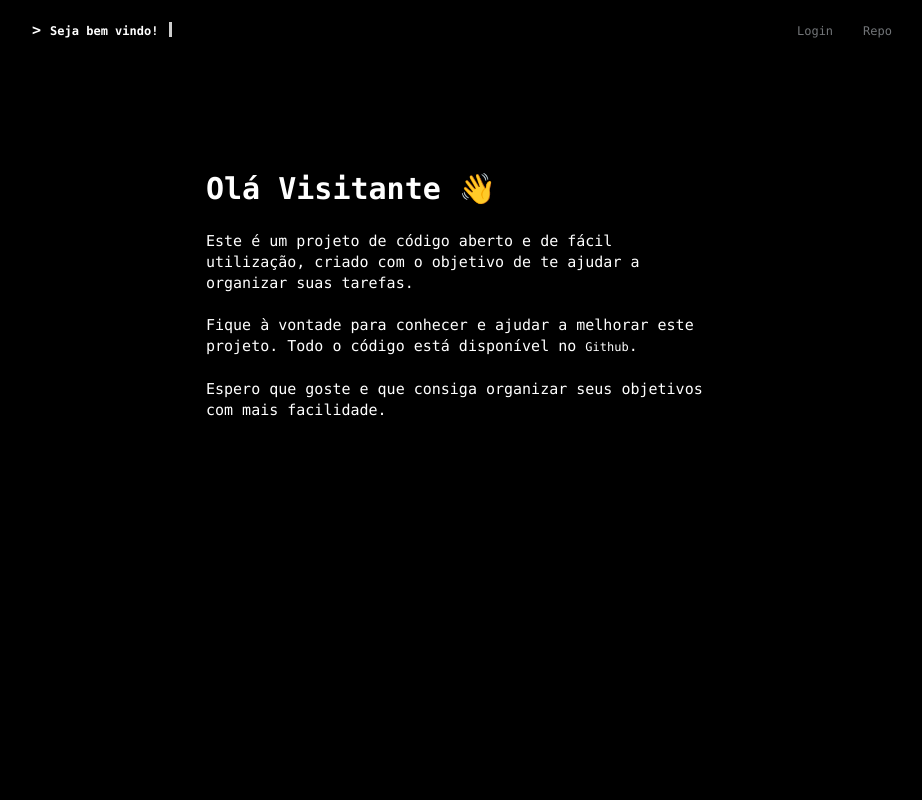
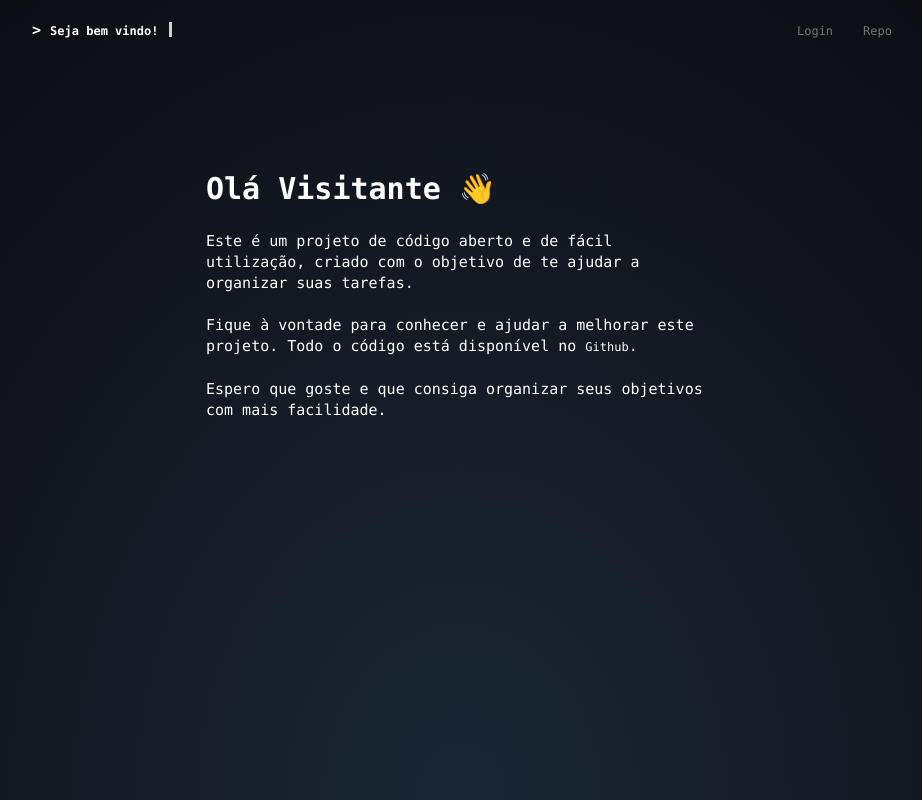
Before and after one commit to QueirozT/Lista-de-tarefas, a Flask app: page / in a window 1280 px wide. Shown: the whole page, without its empty margins (178-1100 px from the left). Run offline with Flask 3, Linux system fonts and the light colour scheme.

Commit message:
Atualizando o background do projeto

```diff
--- a/resources/static/css/content.css
+++ b/resources/static/css/content.css
@@ -4,7 +4,7 @@
     --global-space:10px;
     --font-stack:Menlo,Monaco,Lucida Console,Liberation Mono,DejaVu Sans Mono,Bitstream Vera Sans Mono,Courier New,monospace,serif;
     --mono-font-stack:Menlo,Monaco,Lucida Console,Liberation Mono,DejaVu Sans Mono,Bitstream Vera Sans Mono,Courier New,monospace,serif;
-    --background-color:#000;
+    --background-color:#131622;
     --page-width:60em;
     --font-color:#ffffff;
     --invert-font-color:#000;
@@ -38,7 +38,8 @@ body {
     margin:0;
     font-family:var(--font-stack);
     word-wrap:break-word;
-    background-color:var(--background-color)
+    /* background-color:var(--background-color) */
+    background: radial-gradient(ellipse at bottom, #1b2735 0%, #090a0f 100%);
 }
 
 .logo,
```
